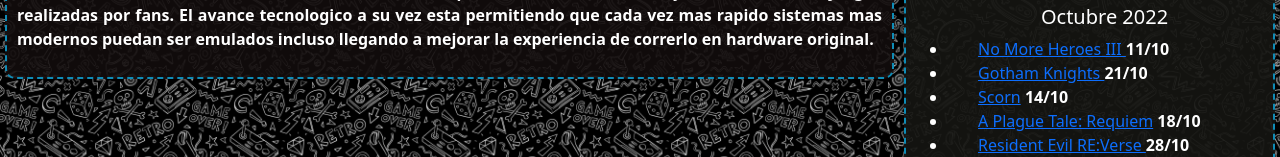
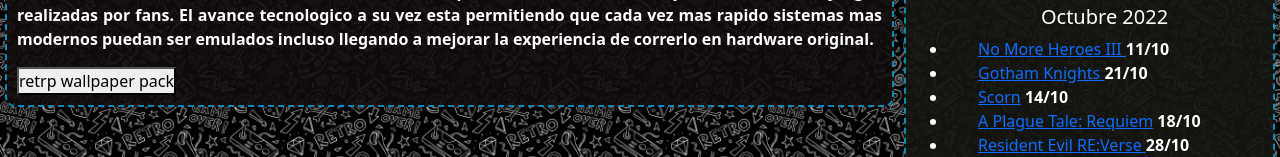
Before and after one commit to Shermanxd/trabajo-final-Brozman-German, a plain HTML site: page main/retro gaming.html in a window 1280 px wide. Shown: the part 1157-1314 px from the top of the page. Drawn offline with nearby package versions, Linux system fonts and the light colour scheme.

Commit message:
Trabajo Final
wallpaper pack download added

```diff
--- a/main/retro gaming.html
+++ b/main/retro gaming.html
@@ -93,7 +93,9 @@ theme.setAttribute('href', 'CSS/linksl.css');
         sistemas tales como celulares, incluso poder correr traducciones y modificaciones a juegos realizadas por
         fans. El avance tecnologico a su vez esta permitiendo que cada vez mas rapido sistemas mas modernos puedan
         ser emulados incluso llegando a mejorar la experiencia de correrlo en hardware original.
-      </b></p>
+      </b></p><a href="assets/fondos de pantalla retro pack para celular.zip"apple">
+        <button type="button">retrp wallpaper pack</button>
+        </a>
   </article>
   <br>
   <div id="flex">
```
